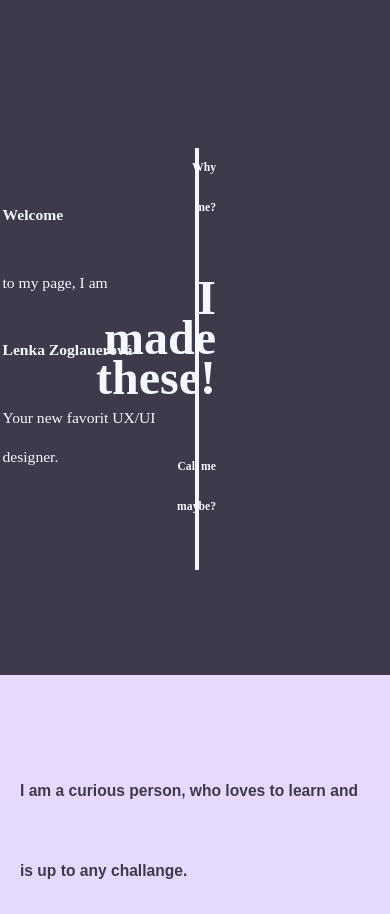
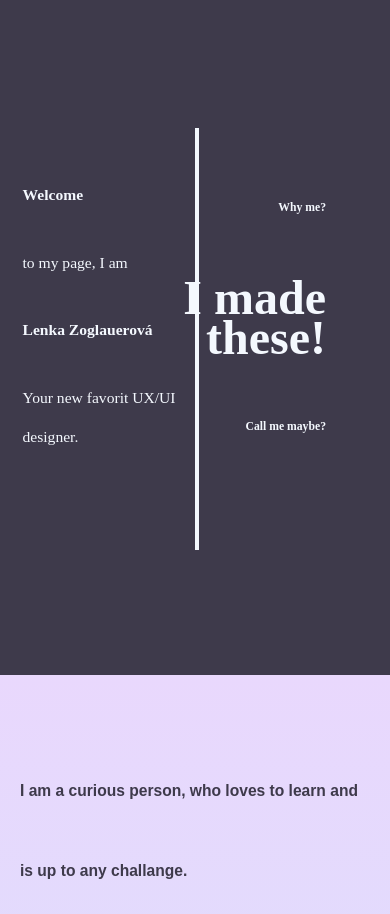
Before and after one commit to Zoglauerova/ux-ui-zoglauerova, a plain HTML site: page index.html in a window 390 px wide. Shown: the top 914 px of the page. Drawn offline with Linux system fonts and the light colour scheme; a web font is replaced by a local one.

Commit message:
Add files via upload

```diff
--- a/style.css
+++ b/style.css
@@ -263,18 +263,24 @@ video {
   .text-duo {
     width: 100%;
     height: 60px;
-    margin: 0vw;
-    padding: 0vw;
     margin-top: 0vw;
     padding-top: 0vw;
+  }
+
+  .right {
+    text-align: right;
+    padding-right: 0;
+    flex-direction: column;
+    align-items: flex-end;
+    font-size: 3vw;
   }
 
   .right h2 {
     text-align: right;
     display: flex;
     flex-direction: column;
-    margin-left: 50vw;
-    align-items: flex-start;
+    align-items: right;
+    justify-content: flex-start;
     font-size: 3vw;
   }
 
```
